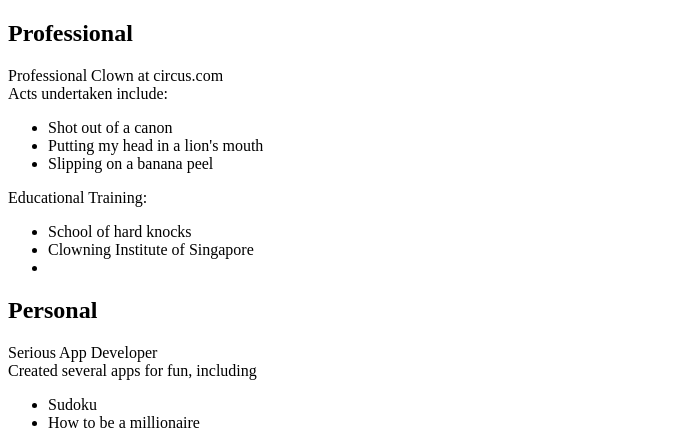
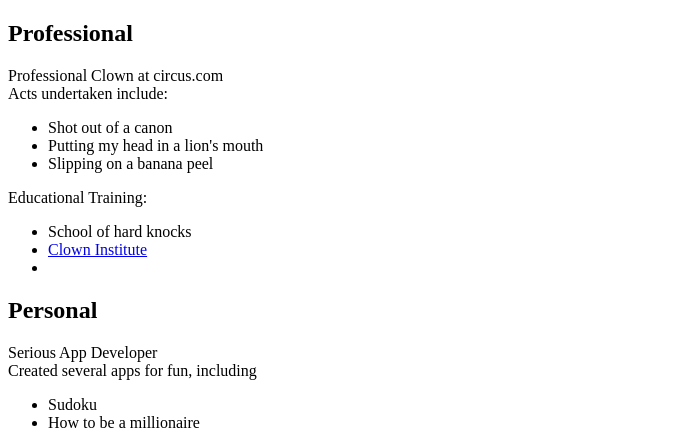
Before and after one commit to anonysia650/AboutMe, a plain HTML site: page index.html in a window 1280 px wide. Shown: the part 576-1024 px from the top of the page, without its empty margins (0-695 px from the left). Drawn offline with Linux system fonts and the light colour scheme.

Commit message:
Add files via upload

```diff
--- a/index.html
+++ b/index.html
@@ -4,7 +4,7 @@
 <head>
     <meta charset="UTF-8">
     <meta name="viewport" content="width=device-width, initial-scale=1.0">
-    <title>Document</title>
+    <title>About Me</title>
 </head>
 
 <body>
@@ -23,7 +23,7 @@
     Educational Training:
     <ul>
         <li>School of hard knocks</li>
-        <li>Clowning Institute of Singapore</li>
+        <li><a href="https://www.theclowninstitute.com/">Clown Institute</a></li>
         <li></li>
     </ul>
     <H2>Personal</H2>
```
